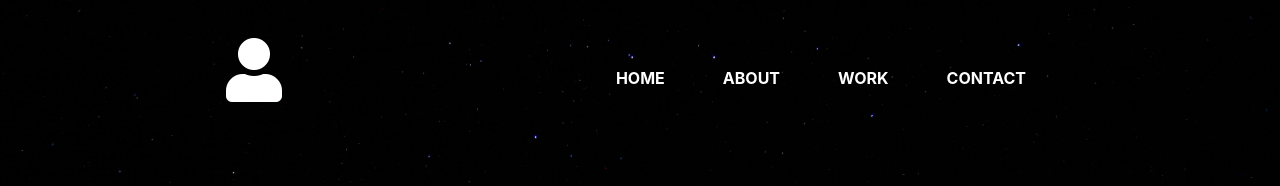
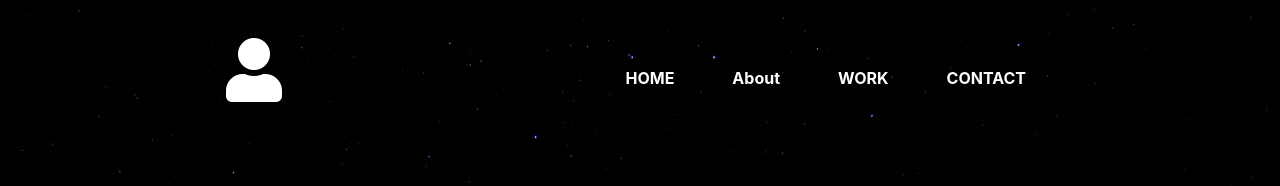
Before and after one commit to YumiMachino/React-Portfolio, a React (Create React App) app: page / in a window 1280 px wide. Shown: the top 186 px of the page. Built offline with nearby package versions, Linux system fonts and the light colour scheme.

Commit message:
Add: HashLink function

```diff
--- a/package.json
+++ b/package.json
@@ -11,6 +11,7 @@
     "react": "^17.0.2",
     "react-dom": "^17.0.2",
     "react-router-dom": "^5.2.0",
+    "react-router-hash-link": "^2.4.1",
     "react-scripts": "4.0.3",
     "react-typing-animation": "^1.6.2",
     "web-vitals": "^1.1.1"
--- a/src/components/About.js
+++ b/src/components/About.js
@@ -35,7 +35,7 @@ const About = () => {
 
 
     return (
-        <div className="about-section">
+        <div id="about" className="about-section">
             <div className="about-wrapper">
                 <div className="about-container">
 
--- a/src/components/Contact.js
+++ b/src/components/Contact.js
@@ -12,6 +12,7 @@ const Contact = () => {
 
     return (
         <Box
+            id="contact"
             width={1}
             height="100%"
             style = {{backgroundImage: `url(${astronomy})`}}
--- a/src/components/Intro.js
+++ b/src/components/Intro.js
@@ -8,7 +8,7 @@ import Typing from 'react-typing-animation';
 const Intro = () => {
 
     return (
-        <div className="intro-section">
+        <div id="intro" className="intro-section">
             <h1 className="intro-title">Hello, <br/>I'm Yumi Machino</h1>
             <h1 className="intro-title-mobile">Hello, I'm <br/>Yumi Machino</h1>
             <div className="intro-subtitle">
--- a/src/components/Navbar.js
+++ b/src/components/Navbar.js
@@ -3,7 +3,7 @@ import React, { useState } from 'react'
 import { Link } from 'react-router-dom';
 import './Navbar.css'
 import '../App.css';
-
+import { HashLink } from 'react-router-hash-link';
 
 const Navbar = () => {
 
@@ -27,51 +27,46 @@ const Navbar = () => {
     window.addEventListener('scroll', changeNavbarColor);
 
     return (
-        <nav className= {colorChange ? 'navbarColorChange' : 'navbar'}>
+        <div id="top" className= {colorChange ? 'navbarColorChange' : 'navbar'}>
           <div className='navbar-container'>
-            <Link to='/' className={colorChange ? 'changeLogoColor' : 'navbar-logo'} onClick={closeMobileMenu}>
+            <HashLink smooth to='#top' className={colorChange ? 'changeLogoColor' : 'navbar-logo'} onClick={closeMobileMenu}>
               <i className='fas fa-user' />
-            </Link>
+            </HashLink>
             <div className='menu-icon' onClick={handleClick}>
               <i className={click ? 'fas fa-times' : 'fas fa-bars'} />
             </div>
 
             <ul className={click ? 'nav-menu active' : 'nav-menu'}>
               <li className= {colorChange ? 'changeUnderLine' : 'nav-item' }>
-                <Link to='/' className={colorChange ? 'linkLetterColorChange' : 'nav-links' } onClick={closeMobileMenu}>
+                <HashLink smooth to='#top' className={colorChange ? 'linkLetterColorChange' : 'nav-links' } onClick={closeMobileMenu}>
                   HOME
-                </Link>
+                </HashLink>
               </li>
               <li className={colorChange ? 'changeUnderLine' : 'nav-item' }>
-                <Link
-                  to='/about'
-                  className={colorChange ? 'linkLetterColorChange' : 'nav-links' }
-                  onClick={closeMobileMenu}
-                 >
-                ABOUT
-                </Link>
+                <HashLink smooth to="/About#about" className={colorChange ? 'linkLetterColorChange' : 'nav-links' }
+                  onClick={closeMobileMenu}>About</HashLink>
               </li>
               <li className={colorChange ? 'changeUnderLine' : 'nav-item' }>
-                <Link
-                  to='/work'
+                <HashLink
+                  smooth to='/Portfolio#work'
                   className={colorChange ? 'linkLetterColorChange' : 'nav-links' }
                   onClick={closeMobileMenu}
                 >
                   WORK
-                </Link>
+                </HashLink>
               </li>
               <li className={colorChange ? 'changeUnderLine' : 'nav-item' }>
-                <Link
-                  to='/contact'
+                <HashLink
+                  smooth to='/Contact#contact'
                   className={colorChange ? 'linkLetterColorChange' : 'nav-links' }
                   onClick={closeMobileMenu}
                 >
                   CONTACT
-                </Link>
+                </HashLink>
               </li>
             </ul>
           </div>
-        </nav>
+        </div>
      );
 }
 
--- a/src/components/Portfolio.js
+++ b/src/components/Portfolio.js
@@ -31,7 +31,7 @@ const projects = [
 ]
 
     return (
-        <div className="portfolio-section">
+        <div id="work" className="portfolio-section">
           <div className="portfolio_title">
               <h3>PORTFOLIO</h3>
               <p>Here, you can see projects I've worked so far!</p>
```
Also changed, not shown: 1 other file (tests, documents, lock files or other folders).
